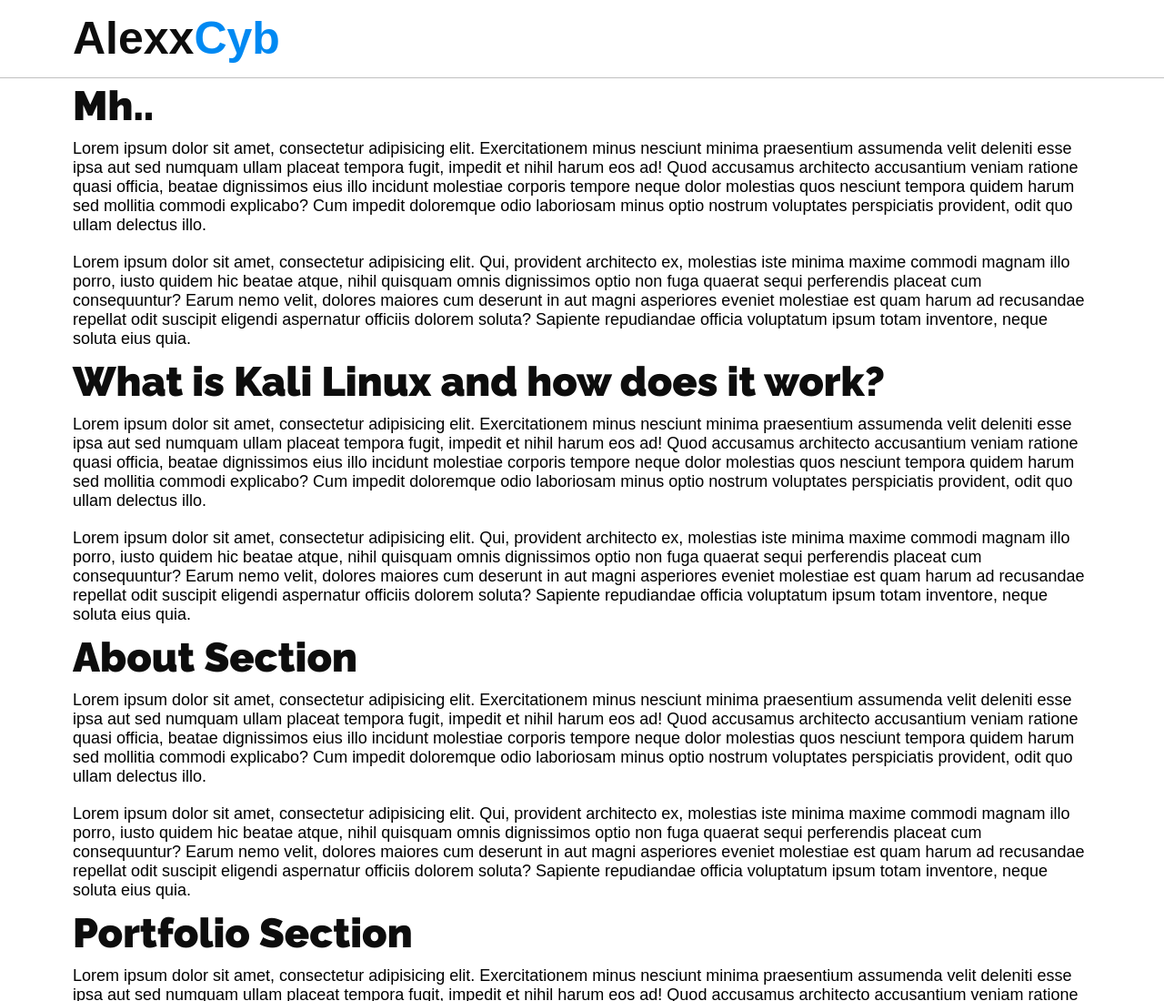
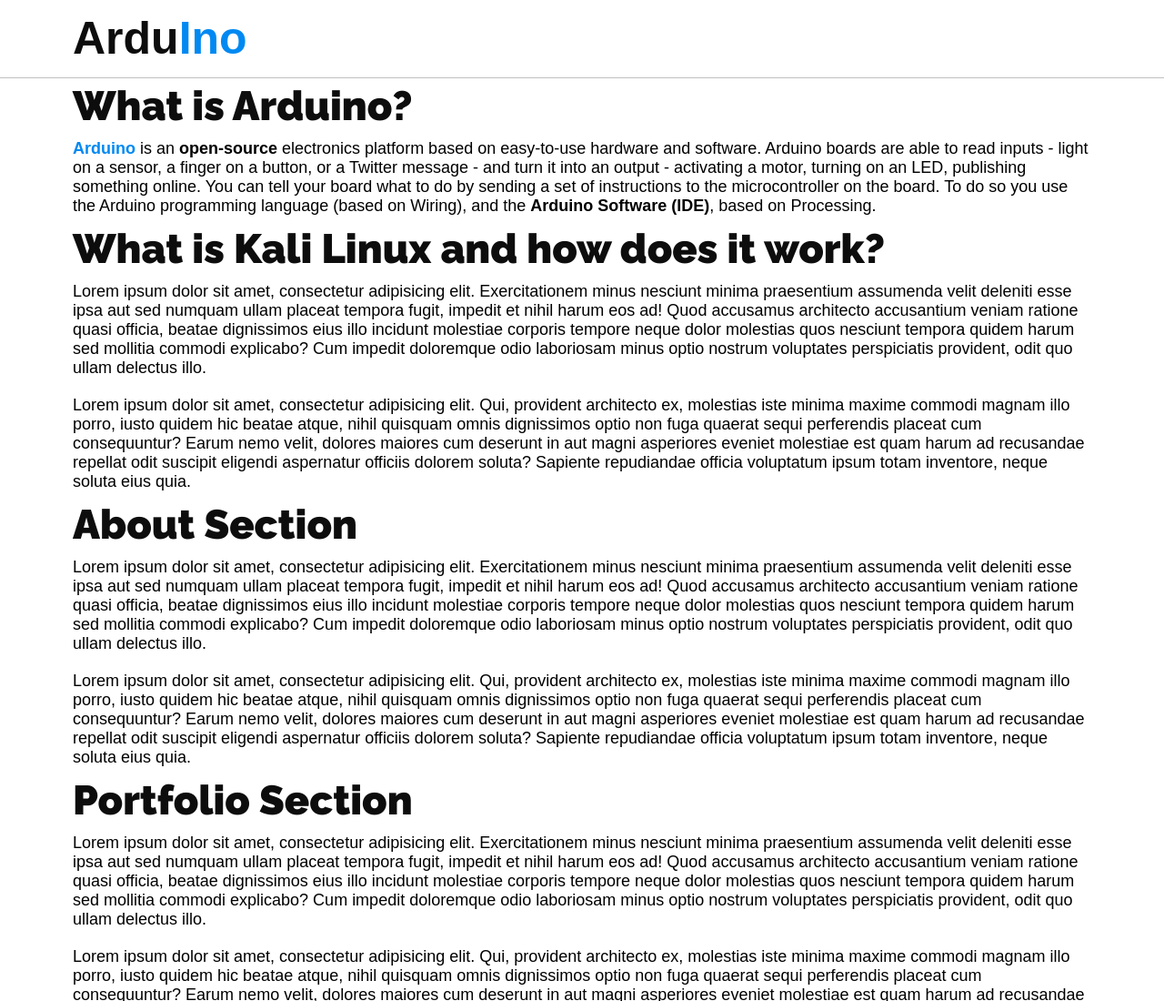
Before and after one commit to alexxcyb/Arduino, a plain HTML site: page docs/index.html in a window 1280 px wide. Shown: the top 1100 px of the page at 91% size. Drawn offline with nearby package versions, Linux system fonts and the light colour scheme.

Commit message:
Update index.html

```diff
--- a/docs/index.html
+++ b/docs/index.html
@@ -12,7 +12,7 @@
 
       <!-- Nav Section -->
       <nav>
-         <label><a href="">Alexx<span>Cyb</span></a></label>
+         <label><a href="">Ardu<span>Ino</span></a></label>
          <div class="scroll-line"></div>
       </nav>
       <!-- Nav Section -->
@@ -20,13 +20,10 @@
       <div class="content">
 
          <h2>
-            Mh..
+            What is Arduino?
          </h2>
          <p>
-            Lorem ipsum dolor sit amet, consectetur adipisicing elit. Exercitationem minus nesciunt minima praesentium assumenda velit deleniti esse ipsa aut sed numquam ullam placeat tempora fugit, impedit et nihil harum eos ad! Quod accusamus architecto accusantium veniam ratione quasi officia, beatae dignissimos eius illo incidunt molestiae corporis tempore neque dolor molestias quos nesciunt tempora quidem harum sed mollitia commodi explicabo? Cum impedit doloremque odio laboriosam minus optio nostrum voluptates perspiciatis provident, odit quo ullam delectus illo.
-         </p>
-         <p>
-            Lorem ipsum dolor sit amet, consectetur adipisicing elit. Qui, provident architecto ex, molestias iste minima maxime commodi magnam illo porro, iusto quidem hic beatae atque, nihil quisquam omnis dignissimos optio non fuga quaerat sequi perferendis placeat cum consequuntur? Earum nemo velit, dolores maiores cum deserunt in aut magni asperiores eveniet molestiae est quam harum ad recusandae repellat odit suscipit eligendi aspernatur officiis dolorem soluta? Sapiente repudiandae officia voluptatum ipsum totam inventore, neque soluta eius quia.
+            <a href="https://arduino.cc">Arduino</a> is an <strong>open-source</strong> electronics platform based on easy-to-use hardware and software. Arduino boards are able to read inputs - light on a sensor, a finger on a button, or a Twitter message - and turn it into an output - activating a motor, turning on an LED, publishing something online. You can tell your board what to do by sending a set of instructions to the microcontroller on the board. To do so you use the Arduino programming language (based on Wiring), and the <strong>Arduino Software (IDE)</strong>, based on Processing.
          </p>
 
          <h2>
```
